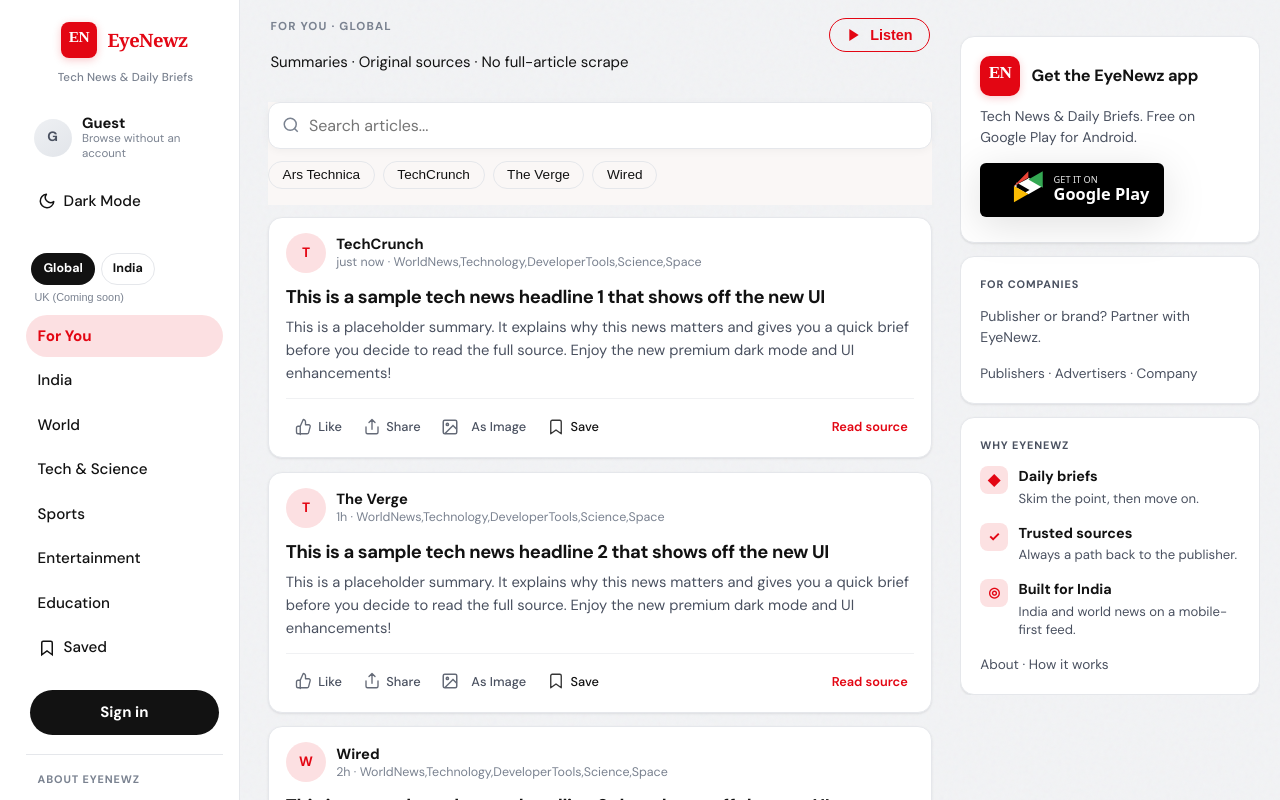
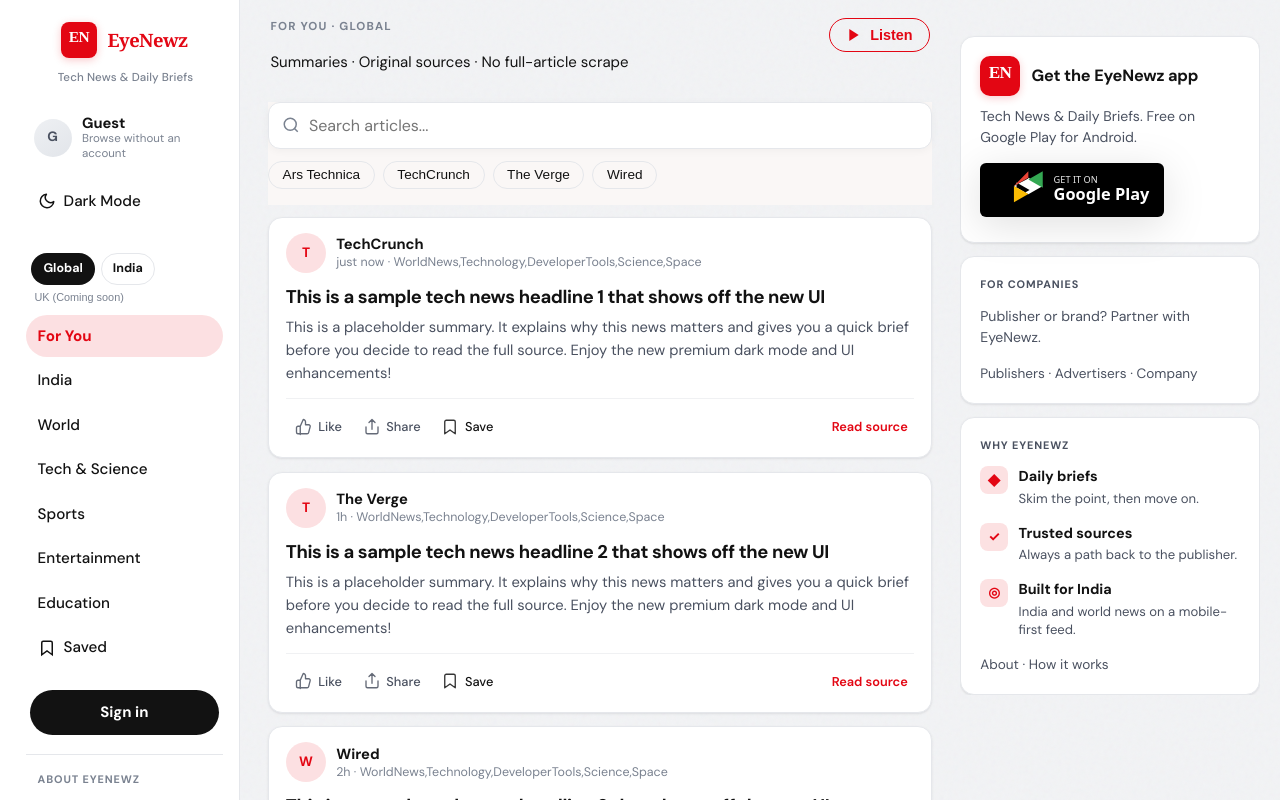
Before and after one commit to iamkartik0704/eyenewz, a React (Vite) app: page / in a window 1280 px wide. Shown: the top 800 px of the page. Built offline with nearby package versions, Linux system fonts and the light colour scheme.

Commit message:
Merge Share and Share as Image buttons into a single rich Share action

```diff
--- a/src/components/ArticleCard.jsx
+++ b/src/components/ArticleCard.jsx
@@ -238,25 +238,6 @@
   const [isGenerating, setIsGenerating] = useState(false);
 
   const handleShare = async () => {
-    // Generate a link back to our own website instead of the original source
-    const url = `${window.location.origin}/article/${article.id}`;
-    const title = headline;
-    try {
-      if (navigator.share) {
-        await navigator.share({ title, url });
-      } else if (navigator.clipboard && navigator.clipboard.writeText) {
-        await navigator.clipboard.writeText(url);
-        setCopied(true);
-        setTimeout(() => setCopied(false), 1400);
-      } else {
-        window.open(url, "_blank", "noopener,noreferrer");
-      }
-    } catch {
-      // user cancelled share
-    }
-  };
-
-  const handleShareAsImage = async () => {
     if (isGenerating) return;
     setIsGenerating(true);
     try {
@@ -353,12 +334,24 @@
             // Share cancelled
           }
         } else {
-          const url = URL.createObjectURL(blob);
-          const a = document.createElement('a');
-          a.href = url;
-          a.download = 'eyenewz-share.png';
-          a.click();
-          URL.revokeObjectURL(url);
+          // Fallback to native share without file, or clipboard
+          const url = `${window.location.origin}/article/${article.id}`;
+          if (navigator.share) {
+            try {
+              await navigator.share({ title: headline, url });
+            } catch { /* cancelled */ }
+          } else if (navigator.clipboard && navigator.clipboard.writeText) {
+            await navigator.clipboard.writeText(url);
+            setCopied(true);
+            setTimeout(() => setCopied(false), 1400);
+          } else {
+            const urlObj = URL.createObjectURL(blob);
+            const a = document.createElement('a');
+            a.href = urlObj;
+            a.download = 'eyenewz-share.png';
+            a.click();
+            URL.revokeObjectURL(urlObj);
+          }
         }
         setIsGenerating(false);
       }, 'image/png');
@@ -412,22 +405,12 @@
 
             <button
               type="button"
-              className="icon-btn action-share"
+              className={`icon-btn action-share ${isGenerating ? 'is-generating' : ''}`}
               aria-label="Share"
               onClick={handleShare}
-            >
-              {iconShare()} {copied ? "Copied" : "Share"}
-            </button>
-
-            <button
-              type="button"
-              className={`icon-btn action-share-img ${isGenerating ? 'is-generating' : ''}`}
-              aria-label="Share as Image"
-              onClick={handleShareAsImage}
               disabled={isGenerating}
             >
-              <svg width="18" height="18" viewBox="0 0 24 24" fill="none" stroke="currentColor" strokeWidth="2" style={{ marginRight: '0.4rem' }}><rect x="3" y="3" width="18" height="18" rx="2" ry="2"></rect><circle cx="8.5" cy="8.5" r="1.5"></circle><polyline points="21 15 16 10 5 21"></polyline></svg>
-              {isGenerating ? "Wait..." : "As Image"}
+              {iconShare()} {isGenerating ? "Wait..." : (copied ? "Copied" : "Share")}
             </button>
 
             <button
```
